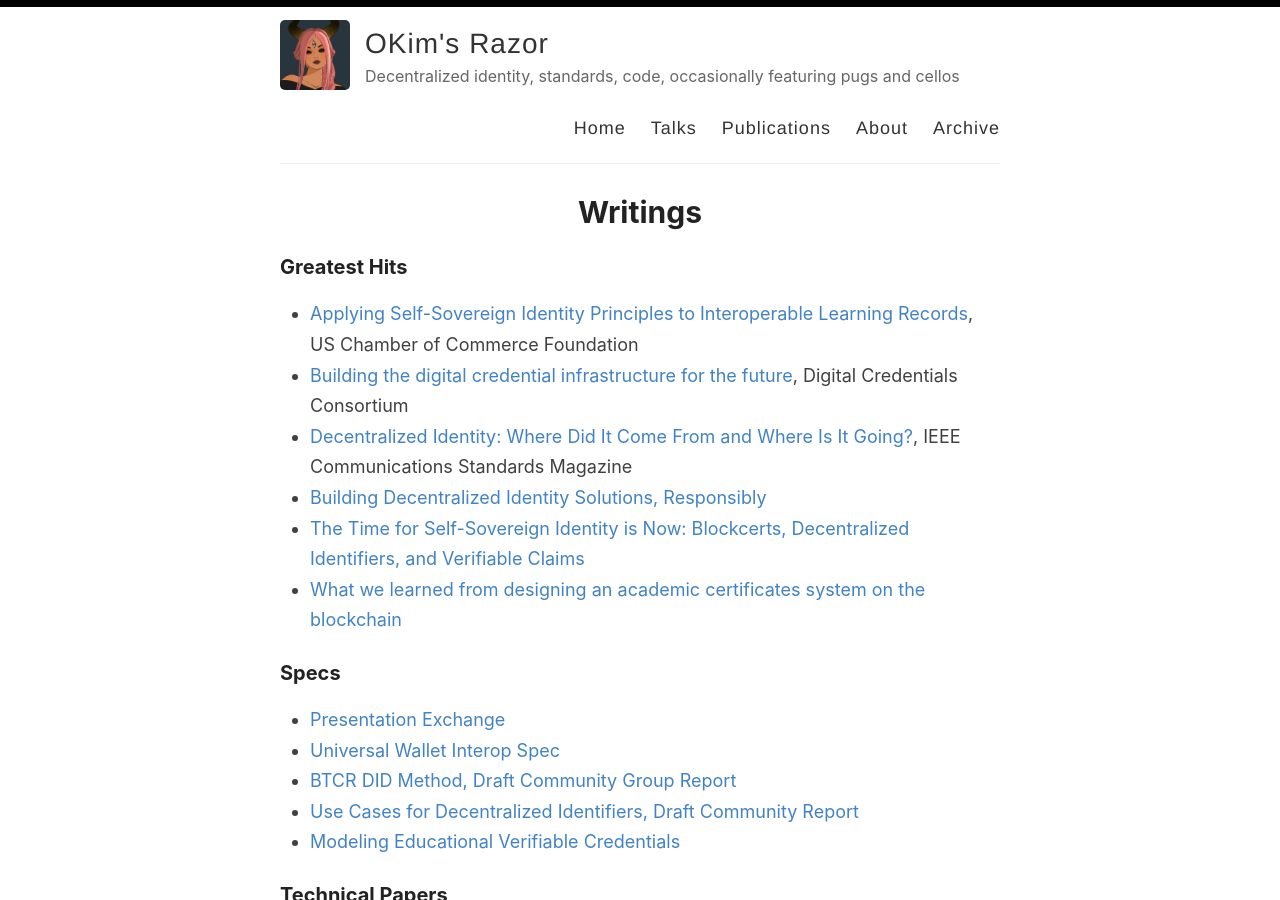
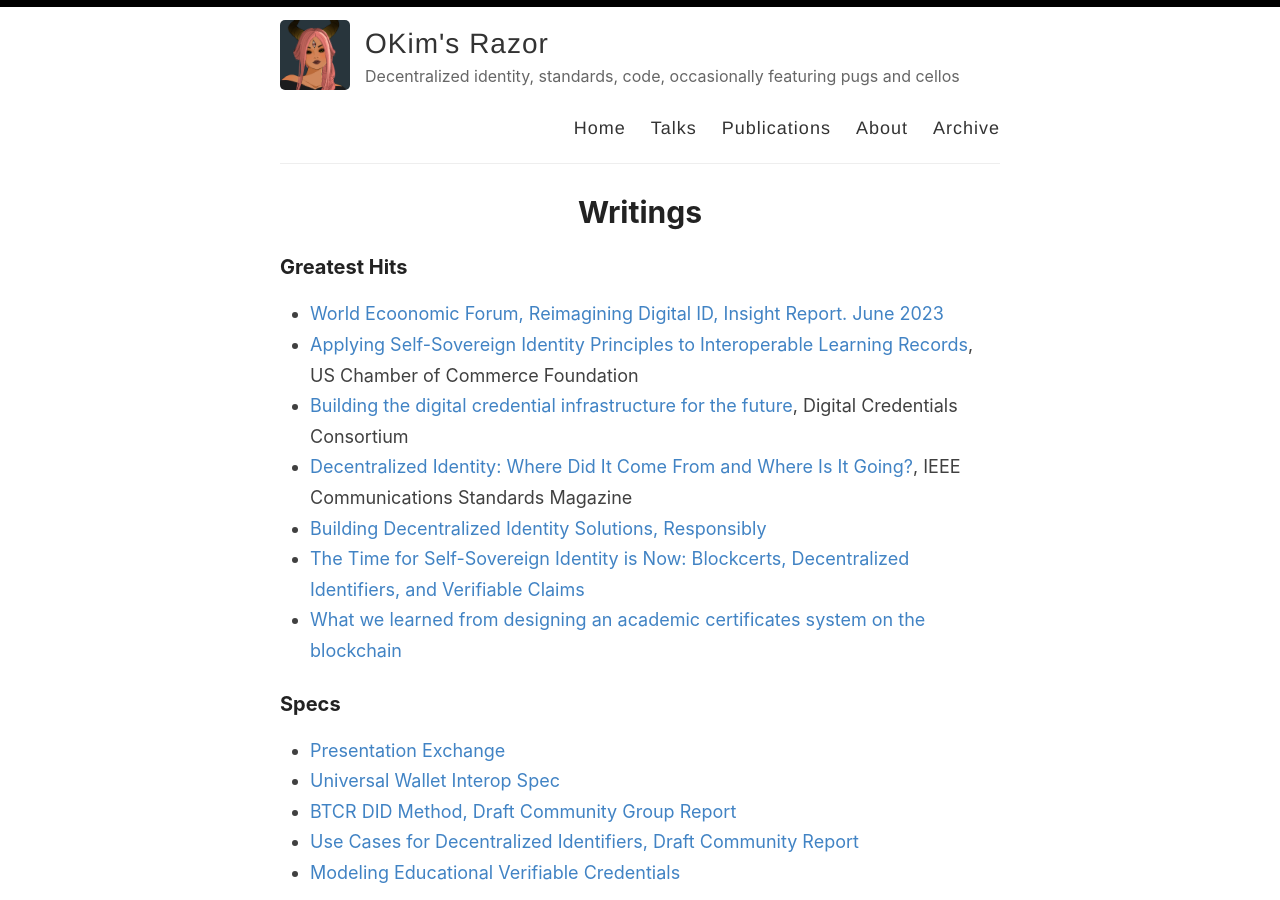
Before and after one commit to kimdhamilton/kimdhamilton.github.io, a Jekyll site: the page built from _pages/publications.md, in a window 1280 px wide and 900 px high. Built offline with Jekyll 4.4.1, drawn with Linux system fonts in a browser that asks for light colours.

Commit message:
Update publications.md

```diff
--- a/_pages/publications.md
+++ b/_pages/publications.md
@@ -6,6 +6,7 @@ permalink: /publications/
 
 <h3 style="text-align:left;">Greatest Hits</h3>
 
+- [World Ecoonomic Forum, Reimagining Digital ID, Insight Report. June 2023](https://www3.weforum.org/docs/WEF_Reimagining_Digital_ID_2023.pdf)
 - [Applying Self-Sovereign Identity Principles to Interoperable Learning Records](https://www.uschamberfoundation.org/sites/default/files/media-uploads/Applying%20SSI%20Principles%20to%20ILRs%20Report.pdf), US Chamber of Commerce Foundation
 - [Building the digital credential infrastructure for the future](https://digitalcredentials.mit.edu/wp-content/uploads/2020/02/white-paper-building-digital-credential-infrastructure-future.pdf), Digital Credentials Consortium
 - [Decentralized Identity: Where Did It Come From and Where Is It Going?](https://www.researchgate.net/publication/339835028_Decentralized_Identity_Where_Did_It_Come_From_and_Where_Is_It_Going), IEEE Communications Standards Magazine
```
